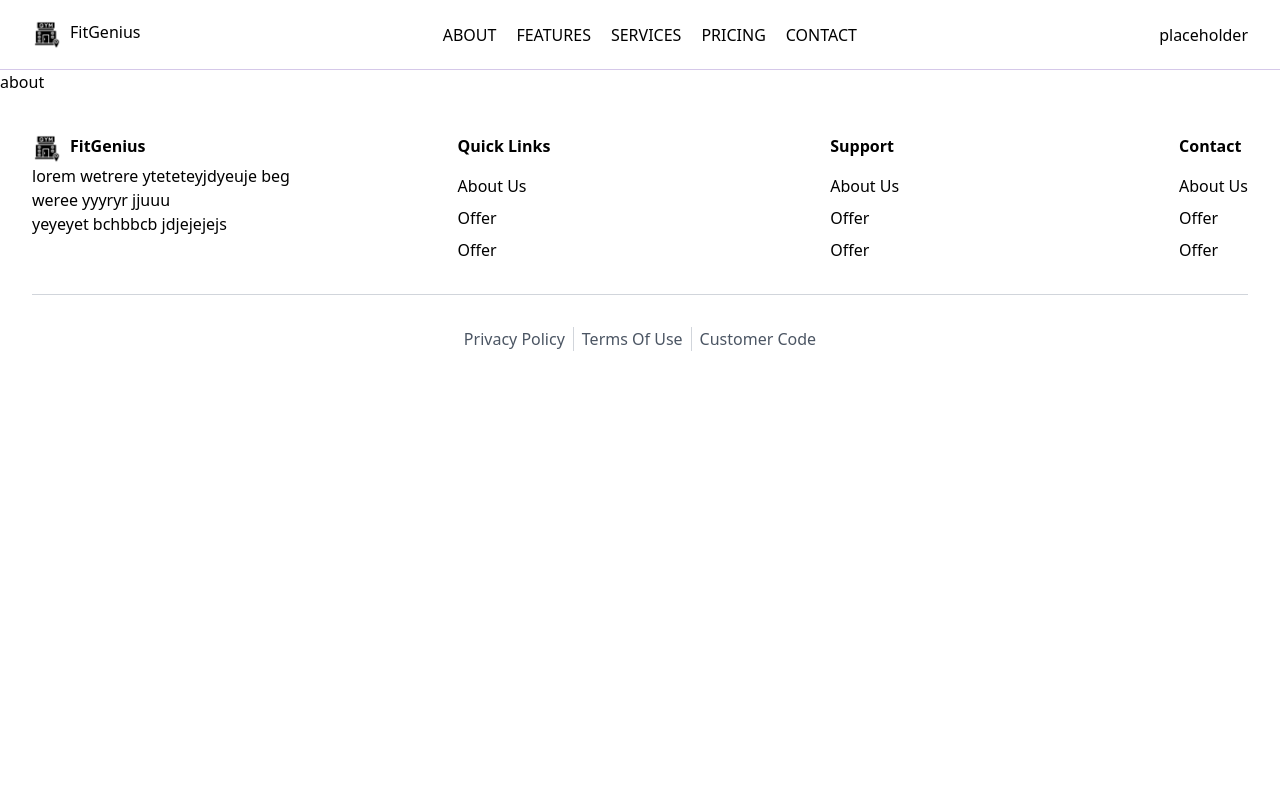
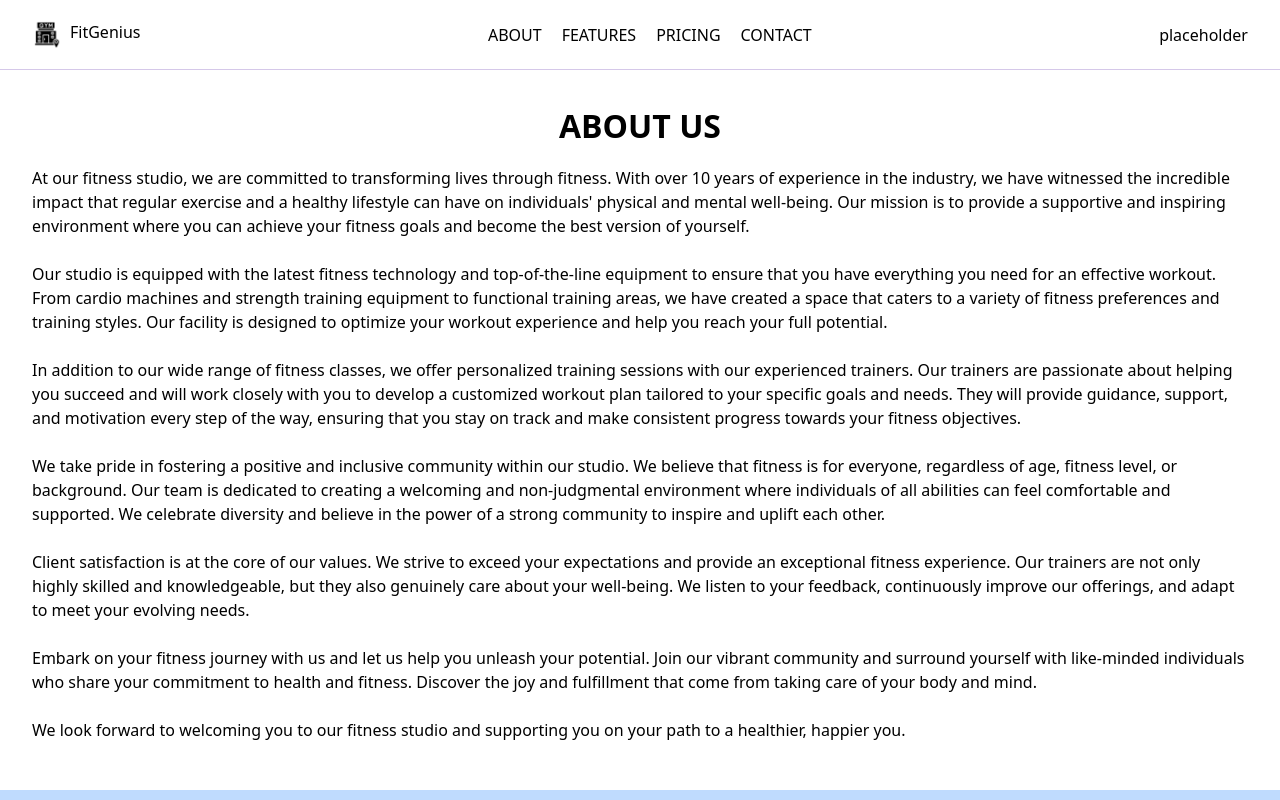
Before and after one commit to stanleynzegwu/fitness, a Next.js app: page /about in a window 1280 px wide. Shown: the top 800 px of the page. Built offline with nearby package versions, Linux system fonts and the light colour scheme; no server answers.

Commit message:
woking on footer

```diff
--- a/app/about/page.tsx
+++ b/app/about/page.tsx
@@ -1,5 +1,55 @@
 const about = () => {
-  return <div>about</div>;
+  return (
+    <div className="p-8 w-full min-h-full">
+      <span className="block w-full font-bold uppercase text-4xl text-center">About Us</span>
+      <p className="py-4">
+        At our fitness studio, we are committed to transforming lives through fitness. With over 10
+        years of experience in the industry, we have witnessed the incredible impact that regular
+        exercise and a healthy lifestyle can have on individuals' physical and mental well-being.
+        Our mission is to provide a supportive and inspiring environment where you can achieve your
+        fitness goals and become the best version of yourself.
+        <br />
+        <br />
+        Our studio is equipped with the latest fitness technology and top-of-the-line equipment to
+        ensure that you have everything you need for an effective workout. From cardio machines and
+        strength training equipment to functional training areas, we have created a space that
+        caters to a variety of fitness preferences and training styles. Our facility is designed to
+        optimize your workout experience and help you reach your full potential.
+        <br />
+        <br />
+        In addition to our wide range of fitness classes, we offer personalized training sessions
+        with our experienced trainers. Our trainers are passionate about helping you succeed and
+        will work closely with you to develop a customized workout plan tailored to your specific
+        goals and needs. They will provide guidance, support, and motivation every step of the way,
+        ensuring that you stay on track and make consistent progress towards your fitness
+        objectives.
+        <br />
+        <br />
+        We take pride in fostering a positive and inclusive community within our studio. We believe
+        that fitness is for everyone, regardless of age, fitness level, or background. Our team is
+        dedicated to creating a welcoming and non-judgmental environment where individuals of all
+        abilities can feel comfortable and supported. We celebrate diversity and believe in the
+        power of a strong community to inspire and uplift each other.
+        <br />
+        <br />
+        Client satisfaction is at the core of our values. We strive to exceed your expectations and
+        provide an exceptional fitness experience. Our trainers are not only highly skilled and
+        knowledgeable, but they also genuinely care about your well-being. We listen to your
+        feedback, continuously improve our offerings, and adapt to meet your evolving needs.
+        <br />
+        <br />
+        Embark on your fitness journey with us and let us help you unleash your potential. Join our
+        vibrant community and surround yourself with like-minded individuals who share your
+        commitment to health and fitness. Discover the joy and fulfillment that come from taking
+        care of your body and mind.
+        <br />
+        <br />
+        We look forward to welcoming you to our fitness studio and supporting you on your path to a
+        healthier, happier you.
+        <br />
+      </p>
+    </div>
+  );
 };
 
 export default about;
--- a/app/components/footer.tsx
+++ b/app/components/footer.tsx
@@ -4,47 +4,54 @@ import { gym } from "@/public/assets";
 
 const Footer = () => {
   return (
-    <div className="px-8 py-10 flex flex-col">
+    <div id="contact" className="px-8 py-10 bg-blue-200 flex flex-col">
       <div className="flex flex-col pb-8 lg:flex-row w-full">
         {/* company address */}
         <div className="flex flex-col w-full lg:w-[35%]">
-          <Link href="/" className="flex gap-2 flex-center">
+          <Link href="/" className="flex gap-2 flex-center pb-4">
             <Image src={gym} alt={"logo"} width={30} height={30} className="object-contain" />
             <p className="hidden font-bold md:inline-block">FitGenius</p>
           </Link>
           <p>
-            lorem wetrere yteteteyjdyeuje beg <br /> weree yyyryr jjuuu
-            <br /> yeyeyet bchbbcb jdjejejejs
+            Solutions For Moving Better And Feeling Healthier
+            <br />
+            Sweat it out
+            <br />
+            build strength
+            <br />
+            improve endurance & feel better
+            <br />
+            212 Allen Rd,Dt.
           </p>
         </div>
         <div className="flex w-full flex-col items-between lg:justify-between lg:flex-row lg:w-[65%]">
           <div className="flex flex-col">
-            <span className="font-bold capitalize pb-4">quick links</span>
+            <span className="text-[1.2rem] font-bold capitalize pb-4">quick links</span>
             <ul className="flex flex-col gap-2">
-              <li className="capitalize">about us</li>
-              <li className="capitalize">offer</li>
-              <li className="capitalize">offer</li>
+              <li className="text-[1.2rem] capitalize">about us</li>
+              <li className="text-[1.2rem] capitalize">offer</li>
+              <li className="text-[1.2rem] capitalize">offer</li>
             </ul>
           </div>
           <div className="flex flex-col">
-            <span className="font-bold capitalize pb-4">support</span>
+            <span className="text-[1.2rem] font-bold capitalize pb-4">support</span>
             <ul className="flex flex-col gap-2">
-              <li className="capitalize">about us</li>
-              <li className="capitalize">offer</li>
-              <li className="capitalize">offer</li>
+              <li className="text-[1.2rem] capitalize">about us</li>
+              <li className="text-[1.2rem] capitalize">offer</li>
+              <li className="text-[1.2rem] capitalize">FAQ</li>
             </ul>
           </div>
           <div className="flex flex-col">
-            <span className="font-bold capitalize pb-4">contact</span>
+            <span className="text-[1.2rem] font-bold capitalize pb-4">contact</span>
             <ul className="flex flex-col gap-2">
-              <li className="capitalize">about us</li>
-              <li className="capitalize">offer</li>
-              <li className="capitalize">offer</li>
+              <li className="text-[1.2rem] capitalize">about us</li>
+              <li className="text-[1.2rem] capitalize">offer</li>
+              <li className="text-[1.2rem] capitalize">offer</li>
             </ul>
           </div>
         </div>
       </div>
-      <ul className="flex justify-center capitalize w-full pt-8 border-t-[1px] border-gray-300">
+      <ul className="flex justify-center capitalize w-full pt-8 border-t-[1px] border-gray-600">
         <li className="border-r-[1px] border-gray-300 px-2 text-gray-600">privacy policy</li>
         <li className="border-r-[1px] border-gray-300 px-2 text-gray-600">terms of use</li>
         <li className="px-2 text-gray-600">customer code</li>
--- a/app/components/navBar.jsx
+++ b/app/components/navBar.jsx
@@ -18,11 +18,11 @@ const Navbar = () => {
       </Link>
 
       <div className="hidden sm:flex gap-5 uppercase font-medium">
-        <span>about</span>
-        <span>features</span>
-        <span>services</span>
-        <span>pricing</span>
-        <span>contact</span>
+        <Link href="">about</Link>
+        <a href="#features">features</a>
+        {/* <a href="#services">services</a> */}
+        <a href="#pricing">pricing</a>
+        <a href="#contact">contact</a>
       </div>
 
       <div className="hidden sm:block">placeholder</div>
--- a/app/container/feature.tsx
+++ b/app/container/feature.tsx
@@ -1,30 +1,12 @@
-// import FeatureCard from "../components/featureCard";
-
-// const Feature = () => {
-//   return (
-//     <section className="px-8 min-h-screen bg-gradient-to-br from-[#F7FDFF] to-[#FFF2F9] flex flex-col md:flex-row">
-//       <div className="flex flex-col w-full items-center md:items-start md:w-[30%] my-auto gap-5">
-//         <h3 className="text-2xl font-bold capitalize">
-//           <span className="border-solid border-b-2 border-red-500">our</span> features
-//         </h3>
-//         <p className="text-3xl font-bold">find quality facilities in each of our studios</p>
-//         <button className="bg-purple-700 text-white w-32 p-2 rounded-full">Read more</button>
-//       </div>
-
-//       {/* div */}
-//       <FeatureCard />
-//     </section>
-//   );
-// };
-
-// export default Feature;
-
 import { FeatureCard, ContainerWrapper } from "../components";
 
 const Feature = () => {
   return (
     <ContainerWrapper>
-      <section className="px-8 min-h-screen bg-gradient-to-br from-[#F7FDFF] to-[#FFF2F9] flex flex-col lg:flex-row">
+      <section
+        className="px-8 min-h-screen bg-gradient-to-br from-[#F7FDFF] to-[#FFF2F9] flex flex-col lg:flex-row"
+        id="features"
+      >
         <div className="flex flex-col w-full items-center lg:items-start lg:w-[30%] my-auto gap-5">
           <h3 className="text-2xl font-bold capitalize">
             <span className="border-solid border-b-2 border-red-500">our</span> features
--- a/app/container/pricing.tsx
+++ b/app/container/pricing.tsx
@@ -7,7 +7,7 @@ const Pricing = () => {
   const { uniquePlan, constantData } = pricing;
   return (
     <ContainerWrapper>
-      <section className="px-8 min-h-screen flex flex-col gap-6 justify-center">
+      <section className="px-8 min-h-screen flex flex-col gap-6 justify-center" id="pricing">
         <div className="mx-auto text-center">
           <h3 className="text-2xl font-bold capitalize">
             <span className="border-solid border-b-2 border-red-500">pricing</span> plan
--- a/app/container/testimonials.tsx
+++ b/app/container/testimonials.tsx
@@ -39,8 +39,7 @@ import { ContainerWrapper, TestimonialCard } from "../components";
 
 const Testimonial = () => {
   return (
-    <ContainerWrapper>
-      <section className="relative px-8 min-h-screen h-screen flex flex-col-reverse max-md:items-center md:flex-row gap-16 bg-gradient-to-br from-[#F7FDFF] to-[#FFF2F9] pt-16">
+    <section className="relative px-8 pb-8 min-h-screen h-screen flex flex-col-reverse max-md:items-center md:flex-row gap-16 bg-gradient-to-br from-[#F7FDFF] to-[#FFF2F9] pt-16">
       <div className="w-[40%] sm:w-[60%] h-[100%] max-w-[500px] my-auto flex flex-col justify-end">
         <div className="hidden md:block w-[90%] h-full rounded-t-full bg-yellow-400">
           <img
@@ -62,7 +61,6 @@ const Testimonial = () => {
       {/* testimonial card */}
       <TestimonialCard />
     </section>
-    </ContainerWrapper>
   );
 };
 
--- a/app/globals.css
+++ b/app/globals.css
@@ -110,6 +110,7 @@ a {
   }
 } */
 * {
+  scroll-behavior: smooth;
   box-sizing: border-box;
   padding: 0;
   margin: 0;
@@ -122,6 +123,7 @@ body {
 /* } */
 
 a {
+  cursor: pointer;
   color: inherit;
   text-decoration: none;
 }
```
Lines whose indentation alone changed are shown as unchanged.
